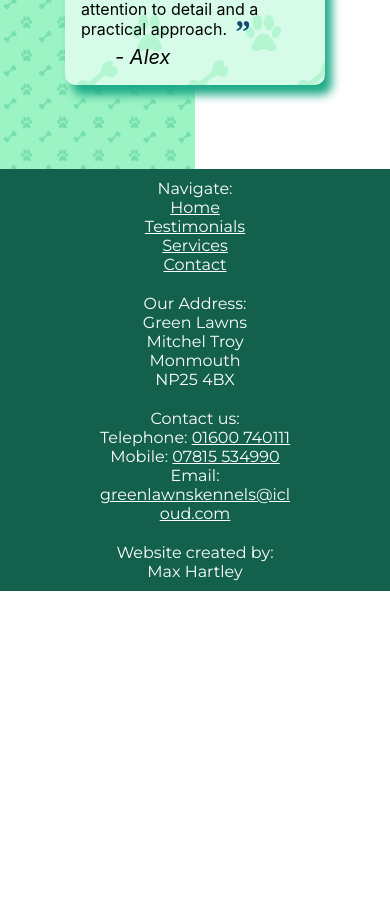
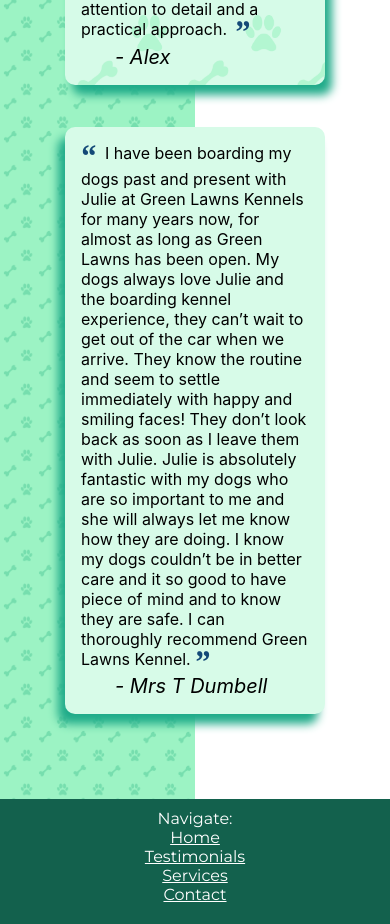
Before and after one commit to Velocima/green-lawns, a React (Create React App) app: page /testimonials in a window 390 px wide. Shown: the part 4660-5584 px from the top of the page. Before the commit the page ends 5303 px from the top, so only its background shows below. Built offline with nearby package versions, Linux system fonts and the light colour scheme.

Commit message:
styling and scroll ref added for new review

```diff
--- a/src/components/Testimonials.jsx
+++ b/src/components/Testimonials.jsx
@@ -17,6 +17,7 @@
 		review6: false,
 		review7: false,
 		review8: false,
+		review9: false,
 	});
 
 	const reviewBannerRef = useRef(null),
@@ -28,7 +29,8 @@
 		review5Ref = useRef(null),
 		review6Ref = useRef(null),
 		review7Ref = useRef(null),
-		review8Ref = useRef(null);
+		review8Ref = useRef(null),
+		review9Ref = useRef(null);
 
 	const reviewRefs = [
 		review1Ref,
@@ -39,6 +41,7 @@
 		review6Ref,
 		review7Ref,
 		review8Ref,
+		review9Ref,
 	];
 	useLayoutEffect(() => {
 		const topPosition = (element) => element.current.getBoundingClientRect().top;
@@ -52,7 +55,8 @@
 			review5Position = topPosition(review5Ref),
 			review6Position = topPosition(review6Ref),
 			review7Position = topPosition(review7Ref),
-			review8Position = topPosition(review8Ref);
+			review8Position = topPosition(review8Ref),
+			review9Position = topPosition(review9Ref);
 
 		const onScroll = () => {
 			const scrollPosition = window.scrollY + height;
@@ -85,6 +89,9 @@
 			}
 			if (!isVisible.review8 && review8Position < scrollPosition) {
 				setIsVisible((prevState) => ({ ...prevState, review8: true }));
+			}
+			if (!isVisible.review9 && review9Position < scrollPosition) {
+				setIsVisible((prevState) => ({ ...prevState, review9: true }));
 			}
 		};
 		onScroll();
--- a/src/css/review.css
+++ b/src/css/review.css
@@ -90,13 +90,13 @@
       font-size: 5vw; }
   .reviews .reviews-container {
     display: grid;
-    grid-template-rows: 10vh repeat(8, minmax(10vh, auto)) 5vh;
+    grid-template-rows: 10vh repeat(9, minmax(10vh, auto)) 5vh;
     grid-template-columns: 2fr 2fr repeat(4, 1fr) 2fr 2fr;
     place-items: center; }
     .reviews .reviews-container .background-shader {
       width: 100%;
       height: 100%;
-      grid-area: 1 / 1 / span 10 / span 4;
+      grid-area: 1 / 1 / span 11 / span 4;
       background: url("../images/doggo-background-texture-2-crop-2.png");
       background-repeat: repeat;
       background-size: contain;
@@ -171,7 +171,9 @@
     .reviews .reviews-container .review7 {
       grid-area: 8 / 2/span 1/span 5; }
     .reviews .reviews-container .review8 {
-      grid-area: 9 / 3/span 1/span 5; } }
+      grid-area: 9 / 3/span 1/span 5; }
+    .reviews .reviews-container .review9 {
+      grid-area: 10 / 2/span 1/span 5; } }
   @media screen and (max-width: 700px) {
     .reviews .reviews-banner h2 {
       font-size: 2rem;
@@ -196,7 +198,9 @@
     .reviews .reviews-container .review7 {
       grid-area: 8 / 2/span 1/span 6; }
     .reviews .reviews-container .review8 {
-      grid-area: 9 / 2/span 1/span 6; } }
+      grid-area: 9 / 2/span 1/span 6; }
+    .reviews .reviews-container .review9 {
+      grid-area: 10 / 2/span 1/span 6; } }
   @media screen and (min-width: 2500px) {
     .reviews .reviews-container .review p:nth-child(1)::before,
     .reviews .reviews-container .review p:nth-child(1)::after {
--- a/src/scss/review.scss
+++ b/src/scss/review.scss
@@ -18,13 +18,13 @@
 	}
 	.reviews-container {
 		display: grid;
-		grid-template-rows: 10vh repeat(8, minmax(10vh, auto)) 5vh;
+		grid-template-rows: 10vh repeat(9, minmax(10vh, auto)) 5vh;
 		grid-template-columns: 2fr 2fr repeat(4, 1fr) 2fr 2fr;
 		place-items: center;
 		.background-shader {
 			width: 100%;
 			height: 100%;
-			grid-area: 1 / 1 / span 10 / span 4;
+			grid-area: 1 / 1 / span 11 / span 4;
 			background: url('../images/doggo-background-texture-2-crop-2.png');
 			background-repeat: repeat;
 			background-size: contain;
@@ -79,7 +79,7 @@
 	}
 	@media screen and (max-width: 1350px) {
 		.reviews-container {
-			@for $i from 1 through 8 {
+			@for $i from 1 through 9 {
 				.review#{$i} {
 					@if ($i % 2 == 1) {
 						grid-area: #{$i + 1} / 2 / span 1 / span 5;
@@ -107,7 +107,7 @@
 					padding-top: 0;
 				}
 			}
-			@for $i from 1 through 8 {
+			@for $i from 1 through 9 {
 				.review#{$i} {
 					grid-area: #{$i + 1} / 2 / span 1 / span 6;
 				}
```
